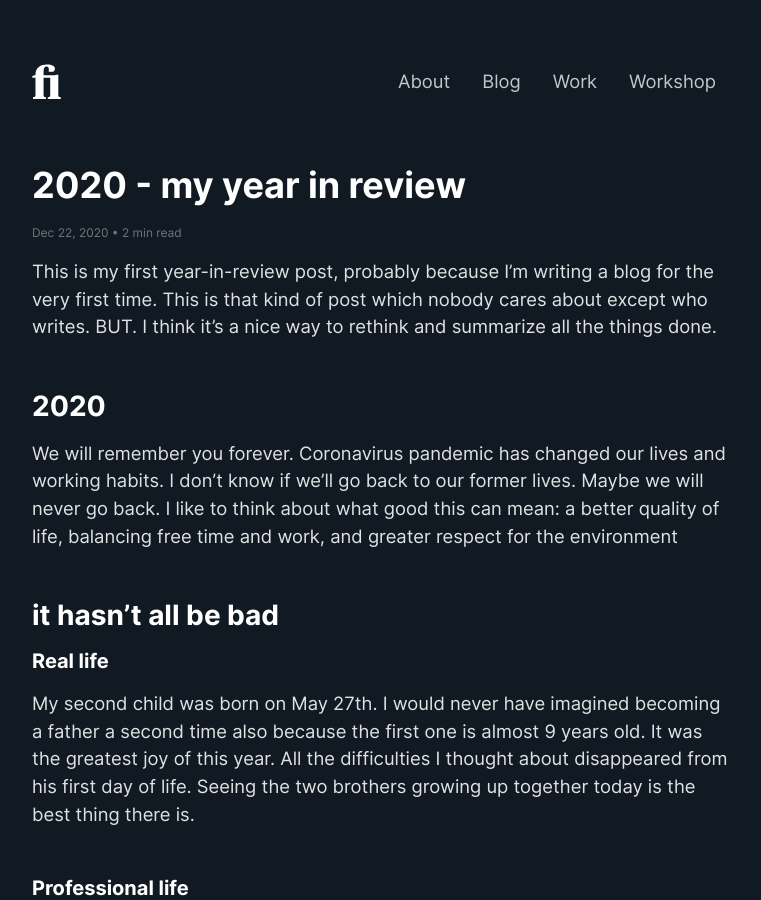
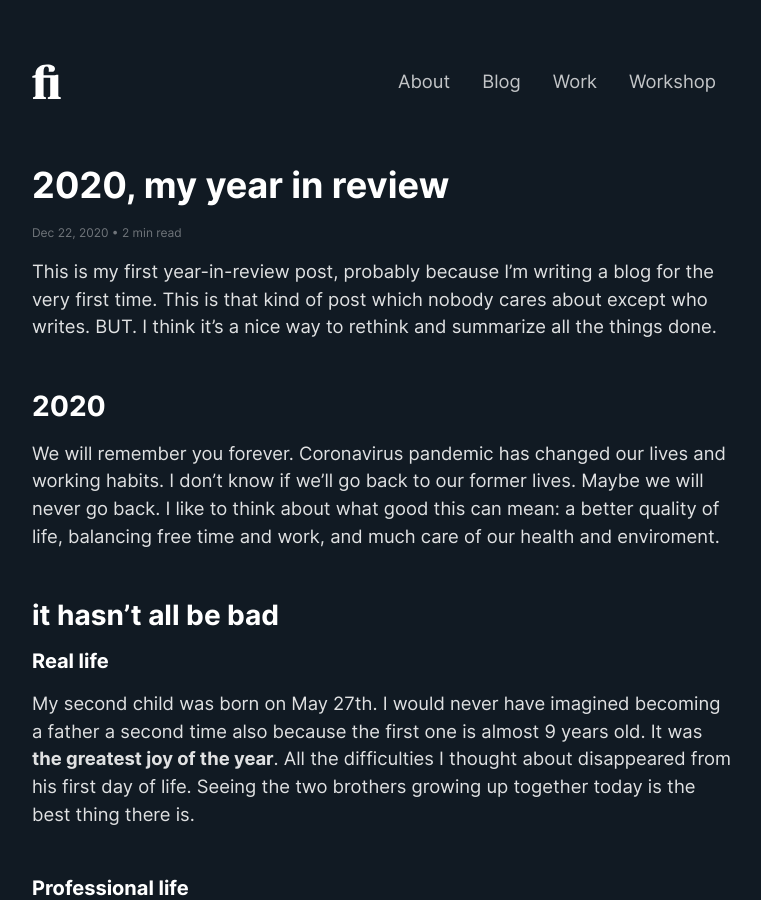
Before and after one commit to zetareticoli/fi, a Jekyll site: the page built from _posts/2020-12-22-my-year-in-review.md, in a window 1280 px wide and 900 px high. Shown: the whole window, without its empty margins (258-1019 px from the left). Built offline with Jekyll 4.4.1, drawn with Linux system fonts in a browser that asks for light colours; some of the changed text lies outside the part shown.

Commit message:
Post fixes

```diff
--- a/_posts/2020-12-22-my-year-in-review.md
+++ b/_posts/2020-12-22-my-year-in-review.md
@@ -1,19 +1,18 @@
 ---
 layout: post
-title: "2020 - my year in review"
+title: "2020, my year in review"
 sitemap:
   priority: 0.95
 ---
 This is my first year-in-review post, probably because I'm writing a blog for the very first time. This is that kind of post which nobody cares about except who writes. BUT. I think it's a nice way to rethink and summarize all the things done.
 
 ## 2020
-We will remember you forever. Coronavirus pandemic has changed our lives and working habits. I don't know if we'll go back to our former lives. Maybe we will never go back. I like to think about what good this can mean: a better quality of life, balancing free time and work, and greater respect for the environment
-
+We will remember you forever. Coronavirus pandemic has changed our lives and working habits. I don't know if we'll go back to our former lives. Maybe we will never go back. I like to think about what good this can mean: a better quality of life, balancing free time and work, and much care of our health and enviroment.
 ## it hasn't all be bad
 
 ### Real life
 
-My second child was born on May 27th. I would never have imagined becoming a father a second time also because the first one is almost 9 years old. It was the greatest joy of this year. All the difficulties I thought about disappeared from his first day of life. Seeing the two brothers growing up together today is the best thing there is.
+My second child was born on May 27th. I would never have imagined becoming a father a second time also because the first one is almost 9 years old. It was **the greatest joy of the year**. All the difficulties I thought about disappeared from his first day of life. Seeing the two brothers growing up together today is the best thing there is.
 
 ### Professional life
 
```
Also changed, not shown: other parts of _posts/2020-12-22-my-year-in-review.md (+3 -2 lines).
